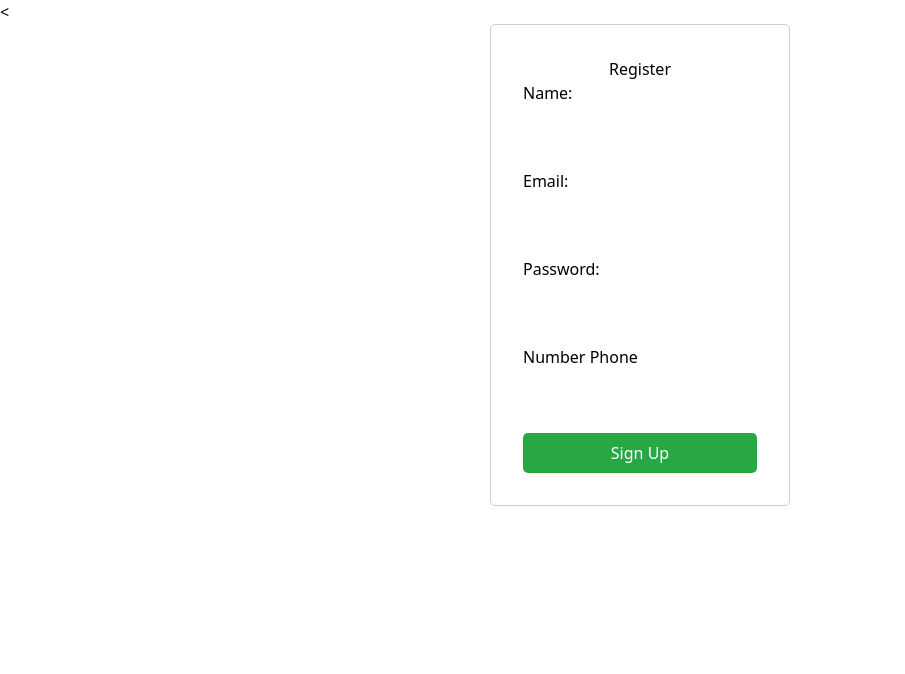
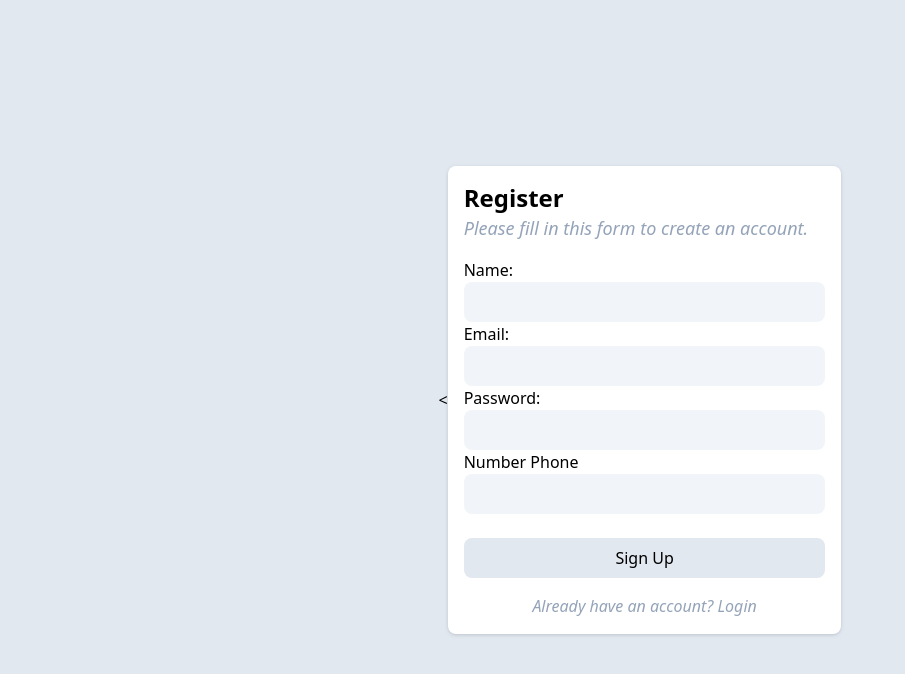
Before and after one commit to daffatabiano/Rimba-Ananta-Vikasa-Indonesia, a Vue app in the folder client/vue-app-project/: page /register in a window 1280 px wide. Shown: the top 674 px of the page, without its empty margins (0-905 px from the left). Built offline with nearby package versions, Linux system fonts and the light colour scheme.

Commit message:
feat(ui): register slicing ui

```diff
--- a/client/vue-app-project/src/components/RegisterForm.vue
+++ b/client/vue-app-project/src/components/RegisterForm.vue
@@ -1,25 +1,64 @@
 <template>
-  <div class="register-form">
-    <h2>Register</h2>
+  <div class="bg-white p-4 rounded-lg drop-shadow">
+    <h2 class="text-2xl font-bold">Register</h2>
+    <p class="text-lg text-slate-400 mb-4 font-light italic">
+      Please fill in this form to create an account.
+    </p>
+    <p
+      v-if="notify"
+      class="text-center p-2 rounded-lg font-semibold"
+      :class="
+        message.includes('Success')
+          ? 'text-green-700 bg-green-200/60'
+          : 'text-red-700 bg-red-200/60'
+      ">
+      {{ message }}
+    </p>
     <form action="handleRegister" @submit.prevent="handleRegister">
       <div>
         <label for="name">Name:</label>
-        <input type="text" v-model="name" required />
+        <input
+          type="text"
+          v-model="name"
+          required
+          class="w-full p-2 focus:outline-none bg-slate-100 rounded-lg" />
       </div>
       <div>
         <label for="email">Email:</label>
-        <input type="email" v-model="email" required />
+        <input
+          type="email"
+          v-model="email"
+          required
+          class="w-full p-2 focus:outline-none bg-slate-100 rounded-lg" />
       </div>
       <div>
         <label for="password">Password:</label>
-        <input type="password" v-model="password" required />
+        <input
+          type="password"
+          v-model="password"
+          required
+          class="w-full p-2 focus:outline-none bg-slate-100 rounded-lg" />
       </div>
       <div>
         <label for="phoneNumber">Number Phone</label>
-        <input type="number" v-model="phoneNumber" />
+        <input
+          type="number"
+          v-model="phoneNumber"
+          class="w-full p-2 focus:outline-none bg-slate-100 rounded-lg" />
       </div>
 
-      <button type="submit">Sign Up</button>
+      <button
+        type="submit"
+        class="bg-slate-200 mt-6 px-4 py-2 rounded-lg w-full">
+        Sign Up
+      </button>
+
+      <p
+        class="text-center mt-4 text-slate-400 font-light italic"
+        @click="$router.push('/login')"
+        role="button">
+        Already have an account? Login
+      </p>
     </form>
   </div>
 </template>
@@ -70,36 +109,3 @@ export default {
   },
 };
 </script>
-
-<style>
-.register-form {
-  max-width: 300px;
-  margin: auto;
-  padding: 2rem;
-  border: 1px solid #ccc;
-  border-radius: 5px;
-}
-.register-form h2 {
-  text-align: center;
-}
-.register-form div {
-  margin-bottom: 1rem;
-}
-.register-form label {
-  display: block;
-}
-.register-form input {
-  width: 100%;
-  padding: 0.5rem;
-  margin-top: 0.5rem;
-}
-.register-form button {
-  width: 100%;
-  padding: 0.5rem;
-  background-color: #28a745;
-  color: #fff;
-  border: none;
-  border-radius: 5px;
-  cursor: pointer;
-}
-</style>
--- a/client/vue-app-project/src/views/RegisterView.vue
+++ b/client/vue-app-project/src/views/RegisterView.vue
@@ -1,5 +1,8 @@
 <template>
-  <div><<RegisterForm /></div>
+  <div
+    class="min-h-screen bg-slate-200 min-w-screen w-full h-full flex justify-center items-center">
+    <<RegisterForm />
+  </div>
 </template>
 
 <script>
```
